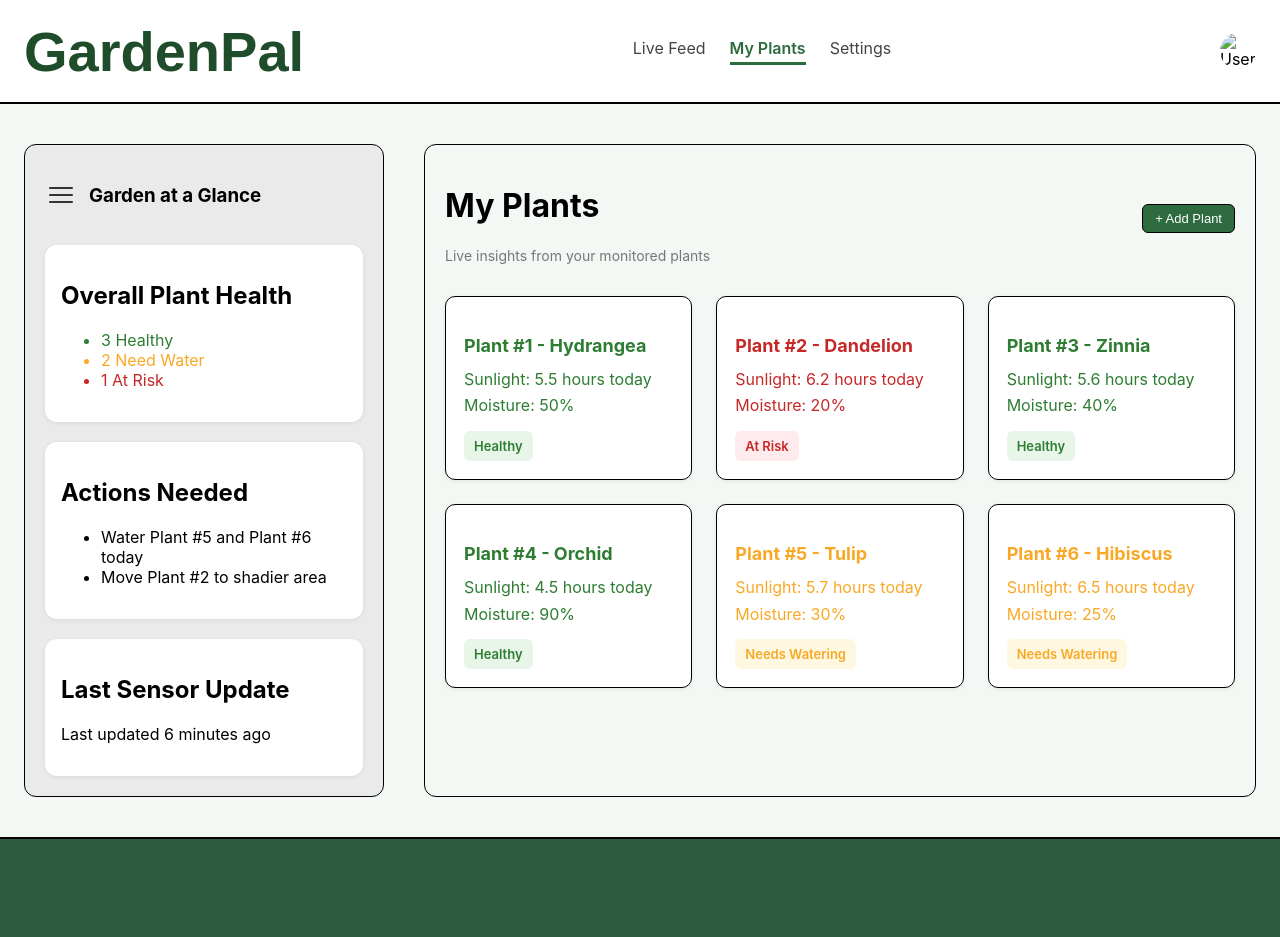
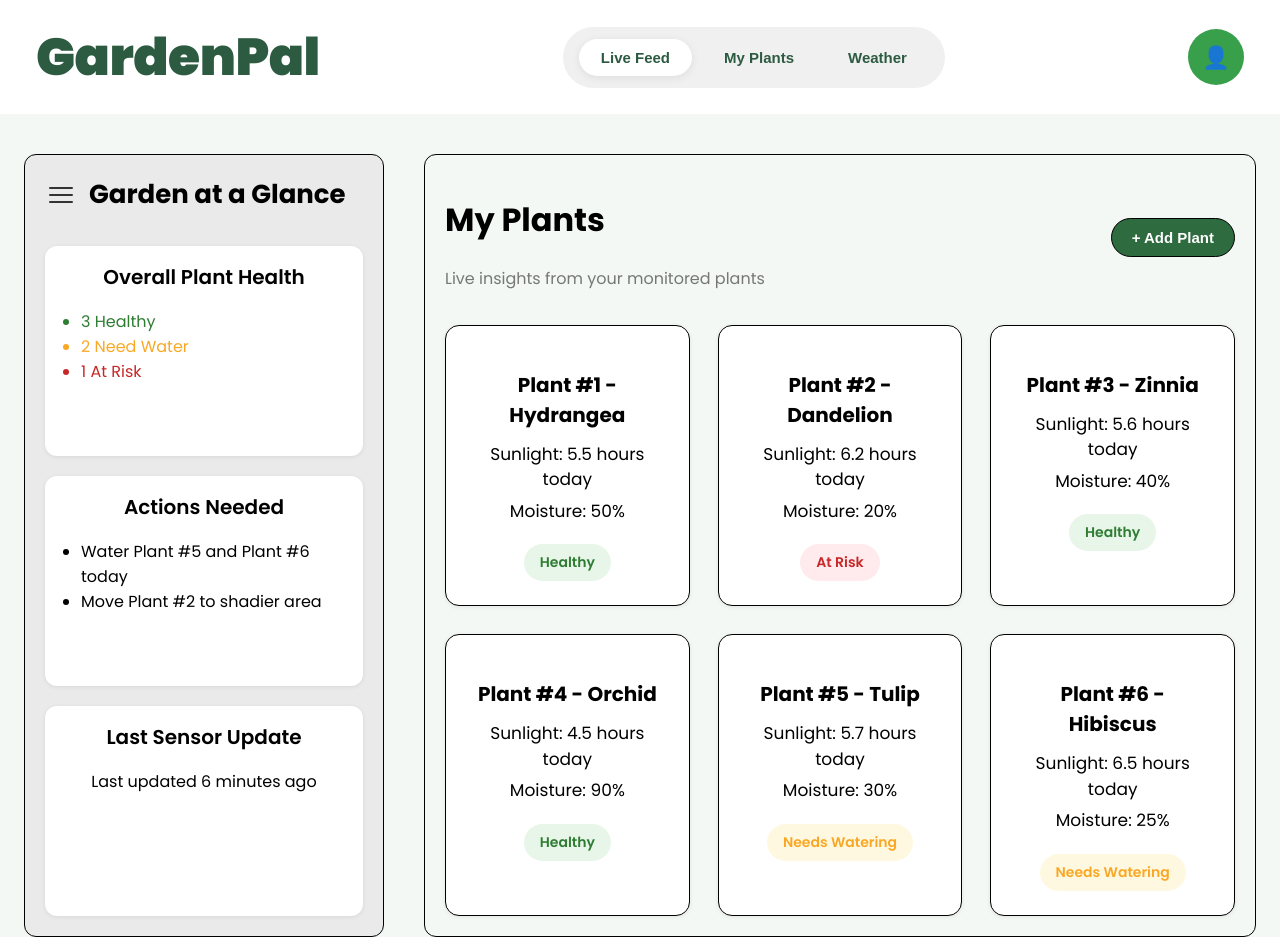
Before and after one commit to janani090/GardenPal_Capstone_Project, a website: page public/myplants.html in a window 1280 px wide. Shown: the top 937 px of the page. Drawn offline with Linux system fonts and the light colour scheme.

Commit message:
final HTML (for now), moving on to functionality

```diff
--- a/public/myplants.css
+++ b/public/myplants.css
@@ -1,6 +1,7 @@
+@import url('https://fonts.googleapis.com/css2?family=Poppins:wght@300;400;500;600;700;800;900&display=swap');
 body {
     margin: 0;
-    font-family: Inter, sans-serif;
+    font-family: 'Poppins', sans-serif;
     background: #F3F8F4;
 }
 
@@ -12,73 +13,73 @@ body {
     overflow-x: hidden;
 }
 
-.topbar {
-    height: 103px;
-    background: white;
-    display: flex;
-    align-items: center;
-    justify-content: space-between;
-    padding: 0 24px;
-    border-bottom: 1px solid black;
-    width: 100%;
-    box-sizing: border-box;
+header {
+  background: white;
+  display: flex;
+  align-items: center;
+  justify-content: space-between;
+  padding: 18px 36px;
 }
+
+.logo {
+  font-size: 52px;
+  font-weight: 900;
+  color: #2D5B42;
+  letter-spacing: -0.5px;
+}
+
+nav {
+  background: #F0F0F0;
+  padding: 12px 16px;
+  border-radius: 999px;
+  display: flex;
+  gap: 10px;
+}
+
+nav button {
+  border: none;
+  background: transparent;
+  padding: 10px 22px;
+  border-radius: 999px;
+  cursor: pointer;
+  font-size: 15px;
+  font-weight: 600;
+  color: #2D5B42;
+}
+
+nav button.active {
+  background: white;
+  box-shadow: 0 2px 8px rgba(0,0,0,0.08);
+}
+
+.profile {
+  width: 56px;
+  height: 56px;
+  border-radius: 999px;
+  background: #38A04B;
+  display: flex;
+  align-items: center;
+  justify-content: center;
+  color: white;
+  font-size: 22px;
+}
+
 
 .section-wrapper{
     width: 100%;
     border-top: 1px solid black;
     border-bottom: 1px solid black;
     background: #F3F8F4;
-    min-height: 900px;
-    display: flex;
+    display: block;
 }
 
-.logo-section {
+.layout {
     display: flex;
-    align-items: center;
-    gap: 10px;
-}
-
-.logo-img {
-    height: 36px;
-    width: 36px;
-}
-
-.logo-text {
-    font-family: 'Poppins', sans-serif;
-    font-weight: 800;
-    font-size: 56px;
-    color: #1F4D2B;
-}
-
-.top-tabs{
-    display: flex;
-    gap: 24px;
-}
-
-.tab{
-    text-decoration: none;
-    color: #444;
-    font-size: 16px;
-    padding-bottom: 4px;
-}
-
-.tab.active {
-    border-bottom: 3px solid #2E6B3F;
-    color: #2E6B3F;
-    font-weight: 600;
-}
-
-.user-section{
-    display: flex;
-    align-items: center;
-    gap: 12px;
-}
-
-.user-img {
-    height: 36px;
-    width: 36px;
-    border-radius: 50%;
+    width: 100%;
+    padding: 40px 24px;
+    gap: 40px;
+    box-sizing: border-box;
+    flex: 1;
 }
 
 .hamburger {
@@ -90,16 +91,6 @@ body {
     align-items: center;
 }
 
-.layout {
-    display: flex;
-    width: 100%;
-    padding: 40px 24px;
-    gap: 40px;
-    box-sizing: border-box;
-    border-top: 1px solid black;
-    border-bottom: 1px solid black;
-}
-
 .sidebar {
     width: 360px;
     background: #EAEAEA;
@@ -108,6 +99,7 @@ body {
     border: 1px solid black;
     display: flex;
     flex-direction: column;
+    justify-content: space-between;
     gap: 20px;
     flex-shrink: 0;
     align-self: stretch;
@@ -116,31 +108,15 @@ body {
 
 .sidebar-title{
     margin: 0;
-    font-size: 18px;
-    font-weight: 600;
-}
-
-.sidebar.collapsed {
-    width: auto;
-    padding: 0;
-    background: none;
-    border: none;
+    font-size: 26px;
+    font-weight: 700;
 }
 
 .sidebar-header {
     display: flex;
     align-items: center;
     gap: 12px;
-}
-
-.sidebar.collapsed .sidebar-card,
-.sidebar.collapsed .sidebar-title
-.sidebar.collapsed .sidebar-header h3{
-    display: none;
-}
-
-.sidebar.collapsed .hamburger{
-    margin: 0;
+    margin-bottom: 12px;
 }
 
 .sidebar-card {
@@ -148,6 +124,44 @@ body {
     padding: 16px;
     border-radius: 12px;
     box-shadow: 0 1px 4px rgba(0,0,0,0.08);
+    text-align: center;
+    flex: 1;
+}
+
+.sidebar-card ul {
+    text-align: left;
+    padding-left: 20px;
+}
+
+.sidebar-card h2 {
+    font-size: 20px;
+    font-weight: 600;
+    margin-top: 0;
+}
+
+.health-summary .healthy {color: #2E7D32; }
+.health-summary .need-water {color: #F9A825; }
+.health-summary .at-risk {color: #C62828; }
+
+
+.sidebar.collapsed {
+    width: auto;
+    padding: 0;
+    background: none;
+    border: none;
+    box-shadow: none;
+    min-height: 0;
+}
+
+.sidebar.collapsed .sidebar-card,
+.sidebar.collapsed .sidebar-title,
+.sidebar.collapsed .sidebar-header h3{
+    display: none !important;
+}
+
+.sidebar.collapsed .hamburger{
+    margin: 0;
+    padding: 0;
 }
 
 .main {
@@ -173,12 +187,25 @@ body {
     align-items: center;
 }
 
+.main-header h1{
+    font-size: 32px;
+    font-weight: 700;
+}
+
+.plants-caption{
+    margin: 4px 0 0 0;
+    color: #777;
+    font-size: 16px;
+    margin-bottom: 10px;
+}
+
 .add-btn {
     background: #2E6B3F;
     color: white;
-    padding: 6px 12px;
-    border-radius: 6px;
-    font-size: 13px;
+    padding: 10px 20px;
+    border-radius: 999px;
+    font-size: 15px;
+    font-weight: 600;
     cursor: pointer;
     border: 1px solid black;
 }
@@ -186,59 +213,59 @@ body {
 .plant-grid {
     display: grid;
     grid-template-columns: repeat(3, 1fr);
-    gap: 24px;
+    gap: 28px;
     margin-top: 24px;
 }
 
 .plant-card {
     background: #FFFFFF;
-    padding: 18px;
-    border-radius: 10px;
+    padding: 24px;
+    border-radius: 14px;
     box-shadow: 0 1px 4px rgba(0, 0, 0, 0.08);
     border: 1px solid black;
-    font-size: 16px;
-    line-height: 1.4;
+    font-size: 17px;
+    line-height: 1.5;
+    text-align: center;
+    min-height: 190px;
 }
 
 .plant-card h3{
-    font-size: 18px;
-    margin-bottom: 10px;
+    font-size: 20px;
+    margin-bottom: 12px;
 }
 
 .plant-card p {
-    margin: 4px 0;
+    margin: 6px 0;
 }
 
 .status {
     display: inline-block;
-    margin-top: 10px;
-    padding: 6px 10px;
-    border-radius: 6px;
-    font-size: 13px;
+    margin-top: 14px;
+    padding: 8px 16px;
+    border-radius: 999px;
+    font-size: 14px;
     font-weight: 600;
 }
 
-.healthy { color: #2E7D32; }
-.need-water{ color: #F9A825; }
-.at-risk { color: #C62828; }
+.healthy,
+.need-water,
+.at-risk{
+    color: inherit;
+}
 
 .plant-card.healthy .status {
     background: #E8F5E9;
+    color: #2E7D32;
 }
 
 .plant-card.need-water .status {
     background: #FFF8E1;
+    color: #F9A825;
 }
 
 .plant-card.at-risk .status {
     background: #FFEBEE;
-}
-
-.plants-caption{
-    margin: 2px 0 0 0;
-    color: #777;
-    font-size: 14px;
-    margin-bottom: 8px;
+    color: #C62828;
 }
 
 .footer {
--- a/public/myplants.html
+++ b/public/myplants.html
@@ -10,19 +10,15 @@
 
     <div class="page-container">
         <header class="topbar">
-            <div class="logo-selection">
-                <span class="logo-text">GardenPal</span>
-            </div>
+            <div class="logo">GardenPal</div>
 
-            <nav class="top-tabs">
-                <a href="#" class="tab">Live Feed</a>
-                <a href="#" class="tab active">My Plants</a>
-                <a href="#" class="tab">Settings</a>
+            <nav>
+                <button class="navBtn active" data-page="live">Live Feed</button>
+                <button class="navBtn" data-page="plants">My Plants</button>
+                <button class="navBtn" data-page="weather">Weather</button>
             </nav>
 
-            <div class="user-section">
-                <img src="images/user.png" class="user-img" alt="User Icon">
-            </div>
+            <div class="profile">👤</div>
         </header>
 
         <div class="layout">
@@ -37,7 +33,7 @@
                             <rect y="18" width="24" height="2" rx="1" fill="#333"/>
                         </svg>
                     </button>
-                    <h3 class="sidebar=title">Garden at a Glance</h3>
+                    <h3 class="sidebar-title">Garden at a Glance</h3>
                 </div>
 
                 <div class="sidebar-card">
```
